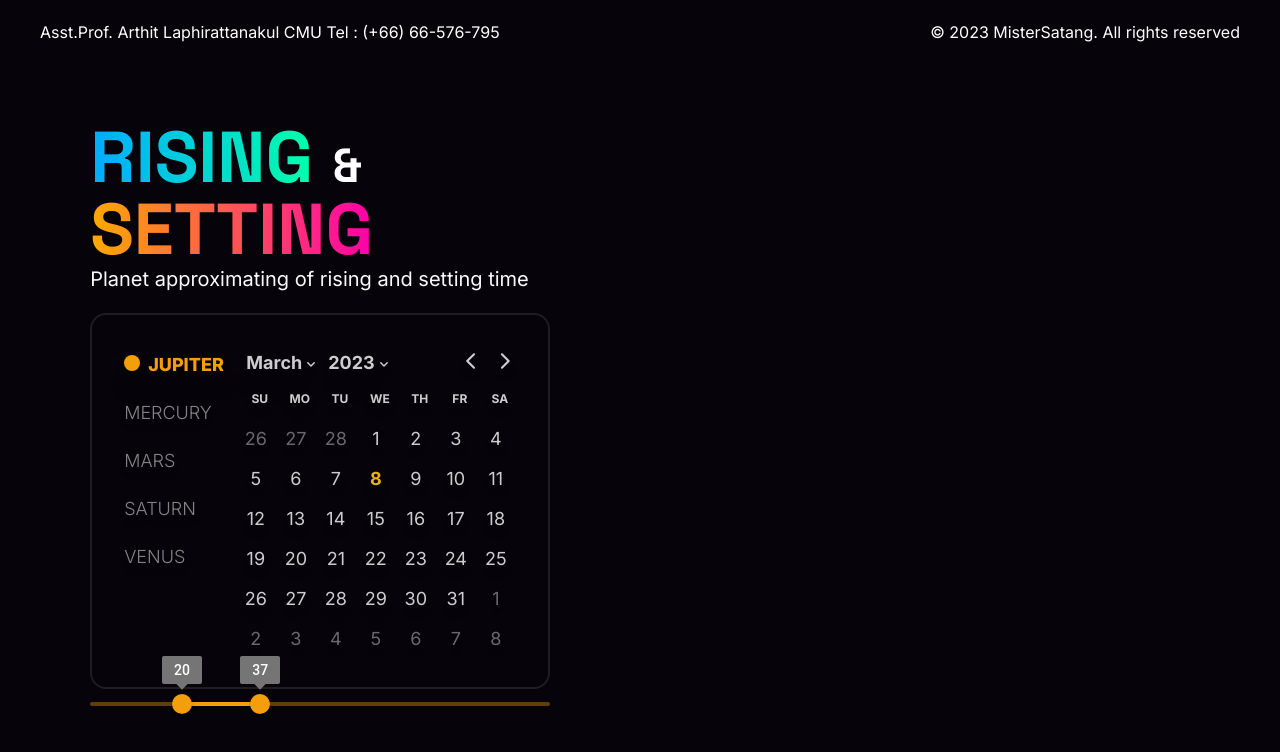
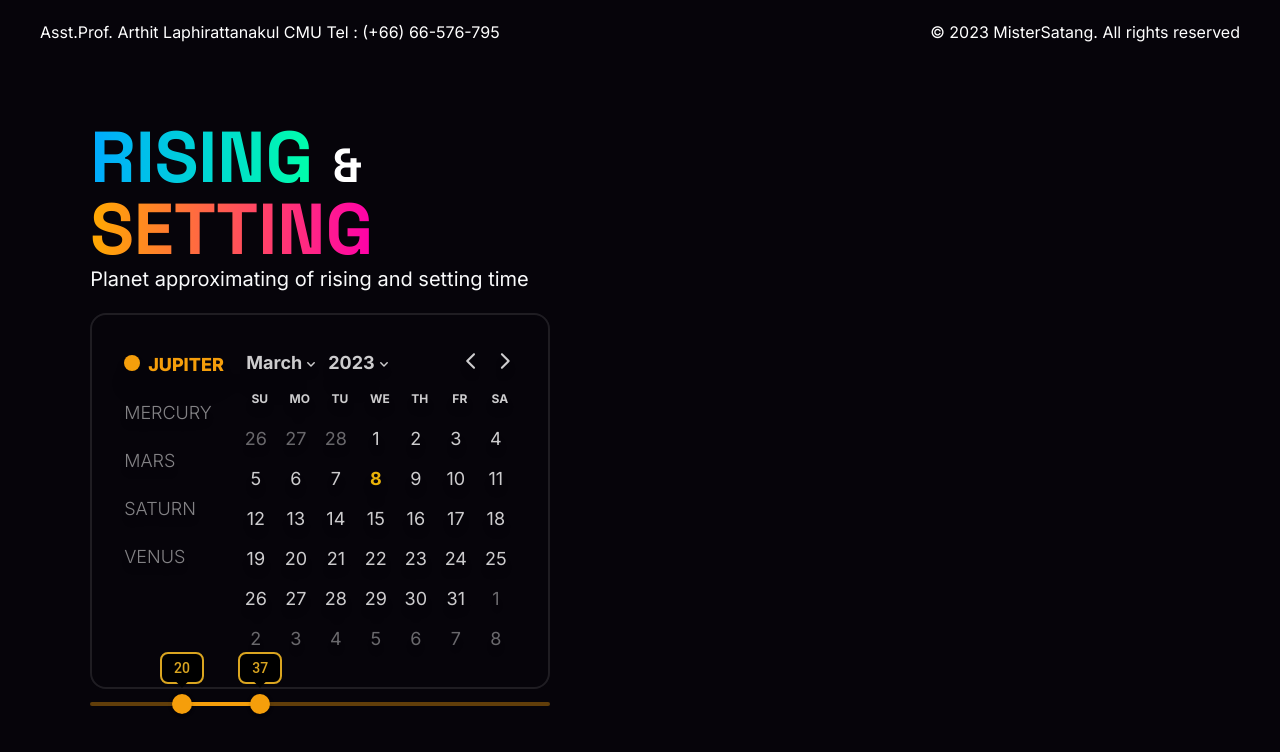
Before and after one commit to SatangBudsai/web-parst-server, a Next.js app: page / in a window 1280 px wide. Shown: the top 752 px of the page. Built offline with nearby package versions, Linux system fonts and the light colour scheme.

Commit message:
changeColor Labelvalue slider

```diff
--- a/styles/datepicker.css
+++ b/styles/datepicker.css
@@ -24,13 +24,13 @@
   @apply !text-lg !h-8 !w-8;
 }
 .rdp-button:hover:not([disabled]):not(.rdp-day_selected) {
-  @apply !bg-zinc-800;
+  @apply !bg-zinc-700;
 }
 .rdp-caption_label {
   @apply !text-lg !mt-1;
 }
 .rdp-dropdown:focus-visible:not([disabled]) + .rdp-caption_label {
-  @apply !bg-zinc-800 !border-white;
+  @apply !bg-transparent !border-white;
 }
 
 .rdp-dropdown {
--- a/styles/globals.css
+++ b/styles/globals.css
@@ -2,7 +2,13 @@
 @tailwind components;
 @tailwind utilities;
 
-*{
-    padding: 0;
-    margin: 0;
+* {
+  padding: 0;
+  margin: 0;
 }
+.MuiSlider-valueLabel {
+  background-color: black !important;
+  border: 0.15rem solid goldenrod !important;
+  border-radius: 0.5rem !important;
+  color: goldenrod !important;
+}
```
